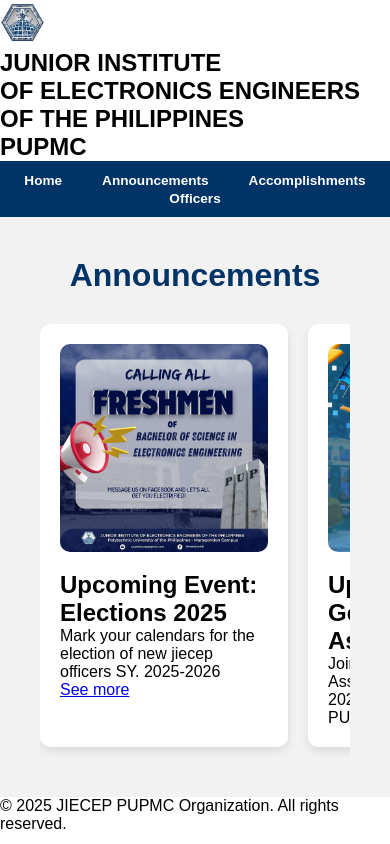
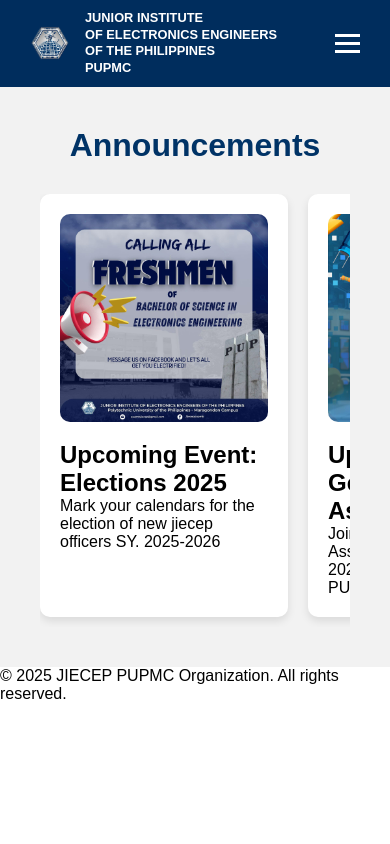
Before and after one commit to eldrin-dotcom/JIECEP-PUPMC, a plain HTML site: page announcements.html in a window 390 px wide. Drawn offline with Linux system fonts and the light colour scheme; a script that the page names is missing; files whose address does not match are found by name.

Commit message:
Update announcements.css

```diff
--- a/announcements.css
+++ b/announcements.css
@@ -8,115 +8,136 @@
   font-family: Arial, Helvetica, sans-serif;
 }
 
-header {
-  width: 100%;
+.Navigation {
+  display: flex;
+  align-items: center;
+  justify-content: space-between;
+  background-color: #002d5d; /* Deep blue */
+  color: #fff;
+  padding: 10px 30px;
+  flex-wrap: wrap;
 }
 
-/* Top blue banner with logo and text */
-.top-bar {
+.Org-logo {
   display: flex;
   align-items: center;
-  justify-content: flex-start;
-  gap: 20px;
-  background-color: #97c4df; /* Light blue */
-  padding: 10px 20px;
-  flex-wrap: nowrap;
+  gap: 15px;
+  flex: 1;
+  min-width: 250px;
 }
 
 .logo {
-  width: 60px;
-  height: 60px;
-  margin-right: 20px;
-  flex-shrink: 0;
+  width: clamp(40px, 6vw, 70px);
+  height: auto;
 }
 
-.title h2 {
-  font-size: 16px;
+.Org-name h2 {
+  font-size: clamp(0.8rem, 1.8vw, 1.2rem);
+  line-height: 1.3;
   color: #fff;
-  text-shadow: 0 1px 2px #000;
-  font-weight: bold;
+  text-transform: uppercase;
 }
 
-.title p {
-  font-size: 14px;
-  color: #fff;
-  text-shadow: 0 1px 2px #000;
+li {
+  list-style: none;
 }
 
-/* Navigation bar */
-.navbar {
-  background-color: #003366; /* Dark blue */
+a {
+  text-decoration: none;
+  color: #fff;
 }
 
-.navbar ul {
+/* Base styles */
+.navbar {
   display: flex;
-  justify-content: center;
-  list-style: none;
-  padding: 10px 0;
-  flex-wrap: wrap; /* This is the key */
+  gap: 2rem;
+  flex-wrap: wrap;
+  justify-content: flex-end;
+  flex: 2;
+  transition: all 0.3s ease;
 }
 
+.nav-menu {
+  display: flex;
+  gap: 60px;
+  justify-content: space-between;
+  align-items: center;
+  list-style: none;
+}
+
+.nav-branding {
+  font-size: 2rem;
+}
+
+.nav-link {
+  transition: 0.7s ease;
+}
+
+.nav-link:hover {
+  color: dodgerblue;
+  text-decoration: underline;
+}
+
+.hamburger {
+  display: none;
+  cursor: pointer;
+}
+
+.bar {
+  display: block;
+  width: 25px;
+  height: 3px;
+  margin: 5px auto;
+  -webkit-transition: all 0.3s ease-in-out;
+  transition: all 0.3s ease-in-out;
+  background-color: #fff;
+}
+
+/* Responsive styles */
 @media (max-width: 768px) {
-  .navbar ul li {
-    margin: 5px 10px;
+  .hamburger {
+    display: block;
   }
 
-  .navbar ul li a {
-    font-size: 12px;
+  .hamburger.active .bar:nth-child(2) {
+    opacity: 0;
+  }
+
+  .hamburger.active .bar:nth-child(1) {
+    transform: translateY(8px) rotate(45deg);
+  }
+
+  .hamburger.active .bar:nth-child(3) {
+    transform: translateY(-8px) rotate(-45deg);
+  }
+
+  .nav-menu {
+    position: absolute;
+    top: 85px;
+    left: 0;
+    gap: 0;
+    width: 100%;
+    height: 36vh;
+    background-color: #002d5d;
+    flex-direction: column;
+    padding: 20px;
+    justify-content: flex-start;
+    align-items: center;
+    display:none;
+    z-index: 999;
+    transition: all 0.3s ease-in-out;
+  }
+
+
+  .nav-menu.active {
+    display: flex;
   }
 }
 
-.navbar ul li {
-  margin: 0 20px;
+.nav-item {
+  margin: 16px 0;
 }
 
-.navbar ul li a {
-  text-decoration: none;
-  color: white;
-  font-weight: bold;
-  font-size: 14px;
-  transition: color 0.3s;
-}
-
-.navbar ul li a:hover {
-  color: #97c4df; /* Optional: hover color */
-}
-@media (max-width: 768px) {
-  .logo {
-    width: 45px;
-    height: 45px;
-  }
-
-  .title h2 {
-    font-size: 1rem;
-  }
-
-  .title p {
-    font-size: 0.8rem;
-  }
-
-  .navbar ul li a {
-    font-size: 0.85rem;
-  }
-}
-@media (max-width: 768px) {
-  .logo {
-    width: 45px;
-    height: 45px;
-  }
-
-  .title h2 {
-    font-size: 1rem;
-  }
-
-  .title p {
-    font-size: 0.8rem;
-  }
-
-  .navbar ul li a {
-    font-size: 0.85rem;
-  }
-}
 /*end of navigation bar code*/
 /*Announcements*/
 
```
